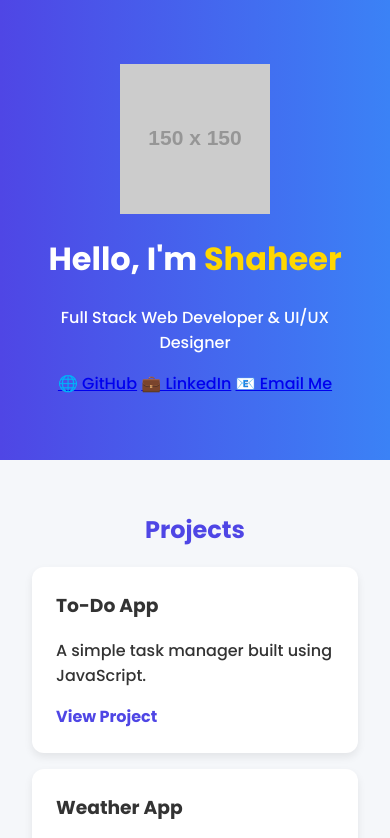
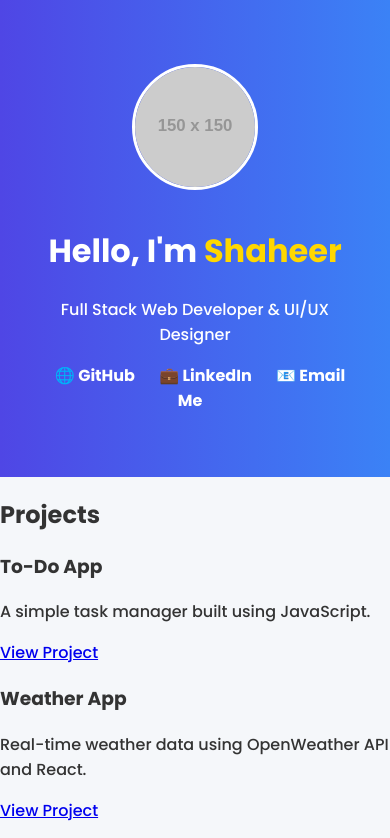
Before and after one commit to zain-dotcom/html-portfolio, a plain HTML site: page index.html in a window 390 px wide. Shown: the top 838 px of the page. Drawn offline with Linux system fonts and the light colour scheme; placeholder pictures from the web are drawn by us.

Commit message:
style.css

```diff
--- a/style.css
+++ b/style.css
@@ -19,34 +19,36 @@ body {
   padding: 4rem 2rem;
 }
 
+.profile-pic {
+  width: 120px;
+  height: 120px;
+  border-radius: 50%;
+  margin-bottom: 1rem;
+  border: 3px solid #fff;
+}
+
 .highlight {
   color: #ffd700;
 }
 
-.projects {
-  padding: 2rem;
+.social-links {
+  margin-top: 1rem;
 }
 
-.projects h2 {
-  color: #4f46e5;
-  text-align: center;
-}
-
-.card {
-  background: white;
-  padding: 1.5rem;
-  margin: 1rem auto;
-  border-radius: 12px;
-  box-shadow: 0 4px 8px rgba(0,0,0,0.08);
-  max-width: 600px;
-}
-
-.card h3 {
-  margin-top: 0;
-}
-
-.card a {
-  color: #4f46e5;
+.social-links a {
+  color: white;
+  margin: 0 10px;
   text-decoration: none;
   font-weight: bold;
+@media screen and (max-width: 600px) {
+  .card, .hero, .contact {
+    colour: #4f46e5;
+    text-decoration: underline;
+    padding: 1.5rem 1rem;
+  }
+
+  .profile-pic {
+    width: 100px;
+    height: 100px;
+  }
 }
```
